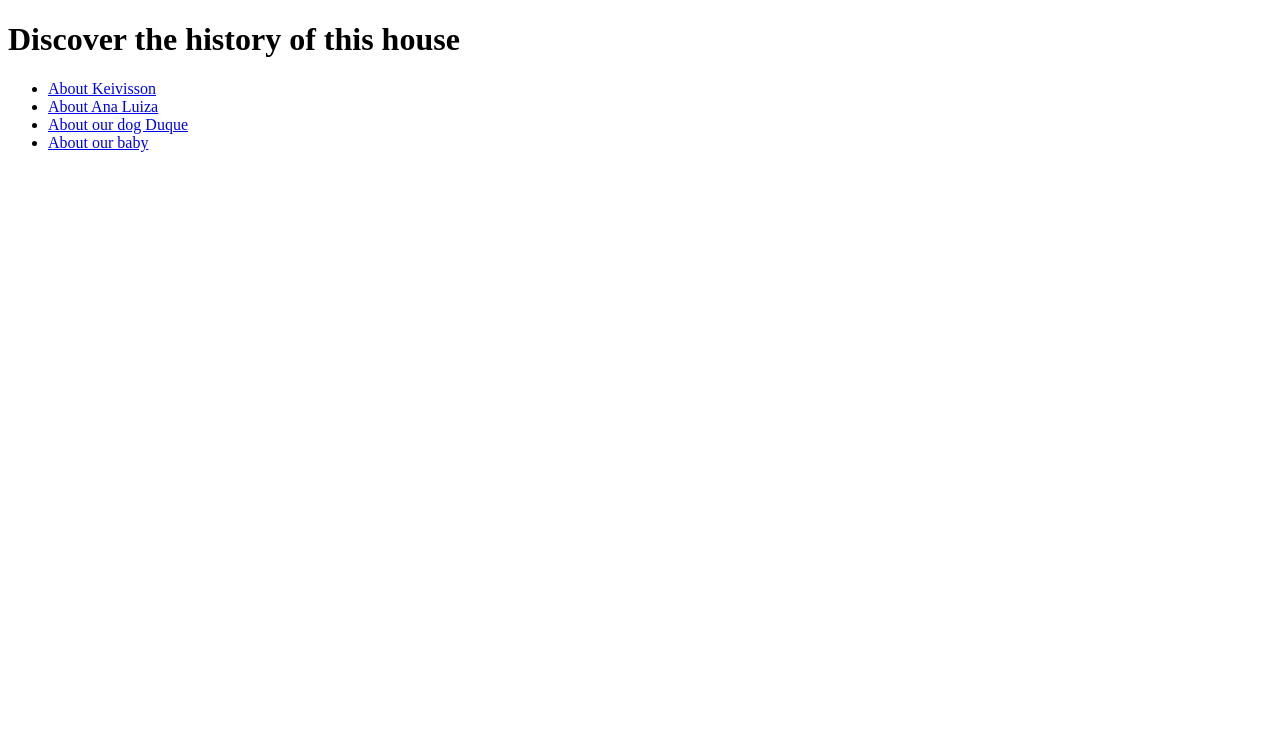
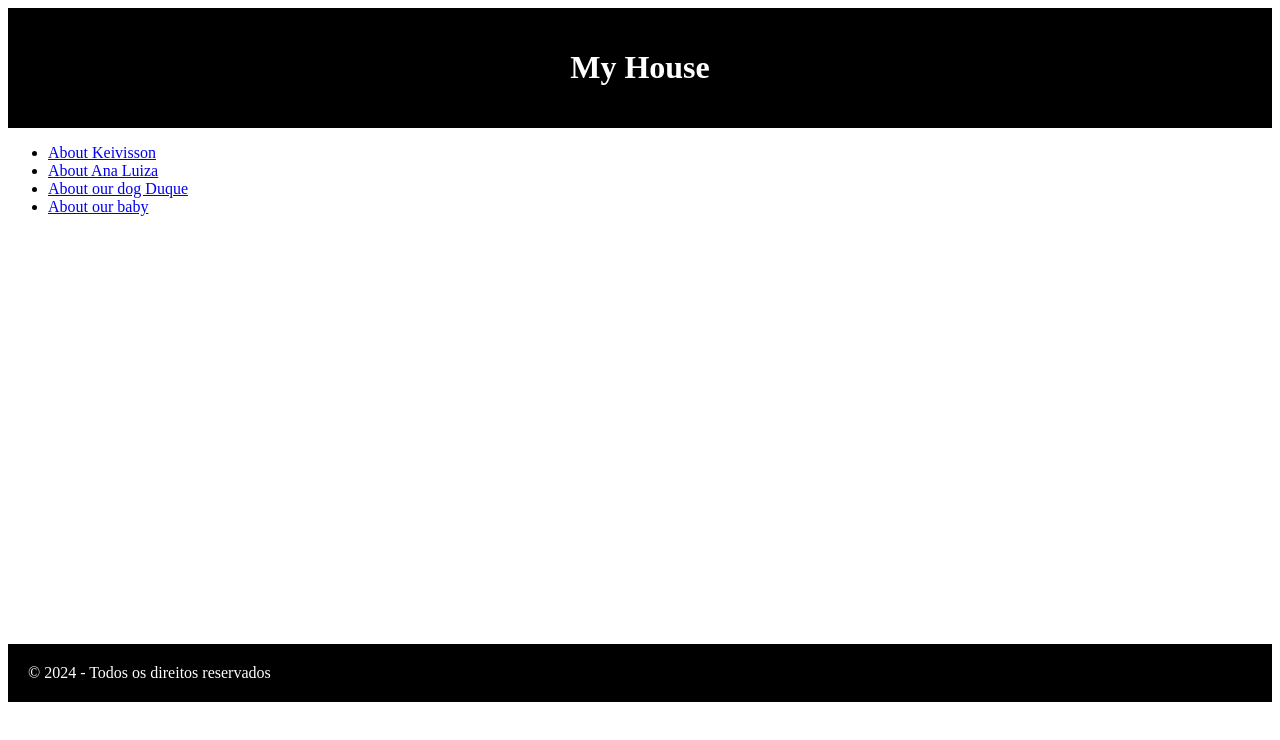
Before and after one commit to KeivissonCampos/Servidor_Local_Com_Arduino, a plain HTML site: page index.html in a window 1280 px wide. Drawn offline with Linux system fonts and the light colour scheme.

Commit message:
Add pasta CSS

```diff
--- /dev/null
+++ b/CSS/style.css
@@ -0,0 +1,19 @@
+.header-class{
+    max-width: 100%;
+    background-color: black;
+    padding-top: 20px;
+    padding-bottom: 20px;
+    text-align: center;
+}
+.footer-class{
+    max-width: 100%;
+    background-color: black;
+    color: white;
+    padding: 20px;
+}
+main{
+    height: 500px;
+}
+h1{
+    color: white;
+}
--- a/index.html
+++ b/index.html
@@ -4,9 +4,15 @@
     <meta charset="UTF-8">
     <meta name="viewport" content="width=device-width, initial-scale=1.0">
     <title>House 202</title>
+    <link rel="stylesheet" href="./CSS/style.css">
 </head>
 <body>
-    <h1>Discover the history of this house</h1>
+    <header>
+        <div class="header-class">
+            <h1>My House</h1>
+        </div>
+    </header>
+    <main>
         <ul>
             <li>
                 <a href="Keivisson.html" target="_blank">About Keivisson</a>
@@ -21,5 +27,11 @@
                 <a href="NewBaby.html" target="_blank">About our baby</a>
             </li>
         </ul>
+    </main>
+    <footer>
+        <div class="footer-class">
+            <span>&copy; 2024 - Todos os direitos reservados</span>
+        </div>
+    </footer>
 </body>
 </html>
```
Lines whose indentation alone changed are shown as unchanged.
